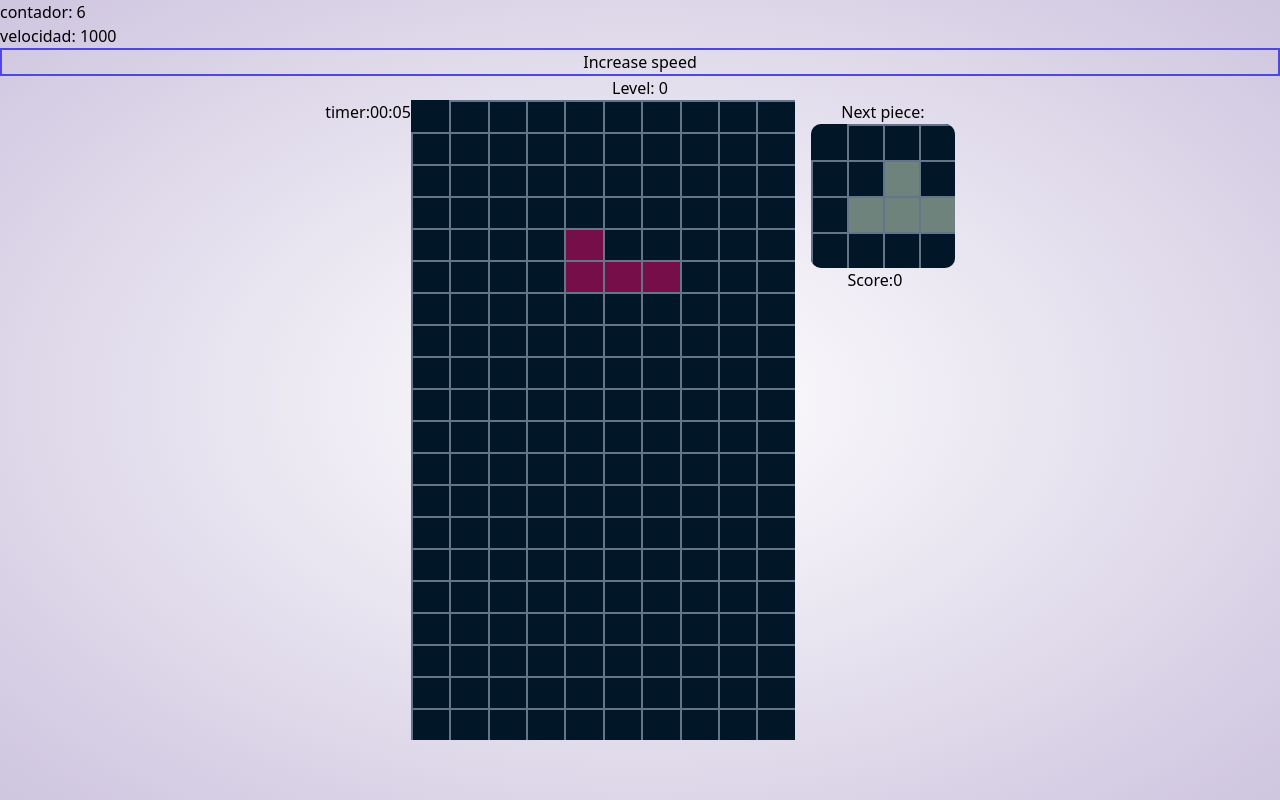
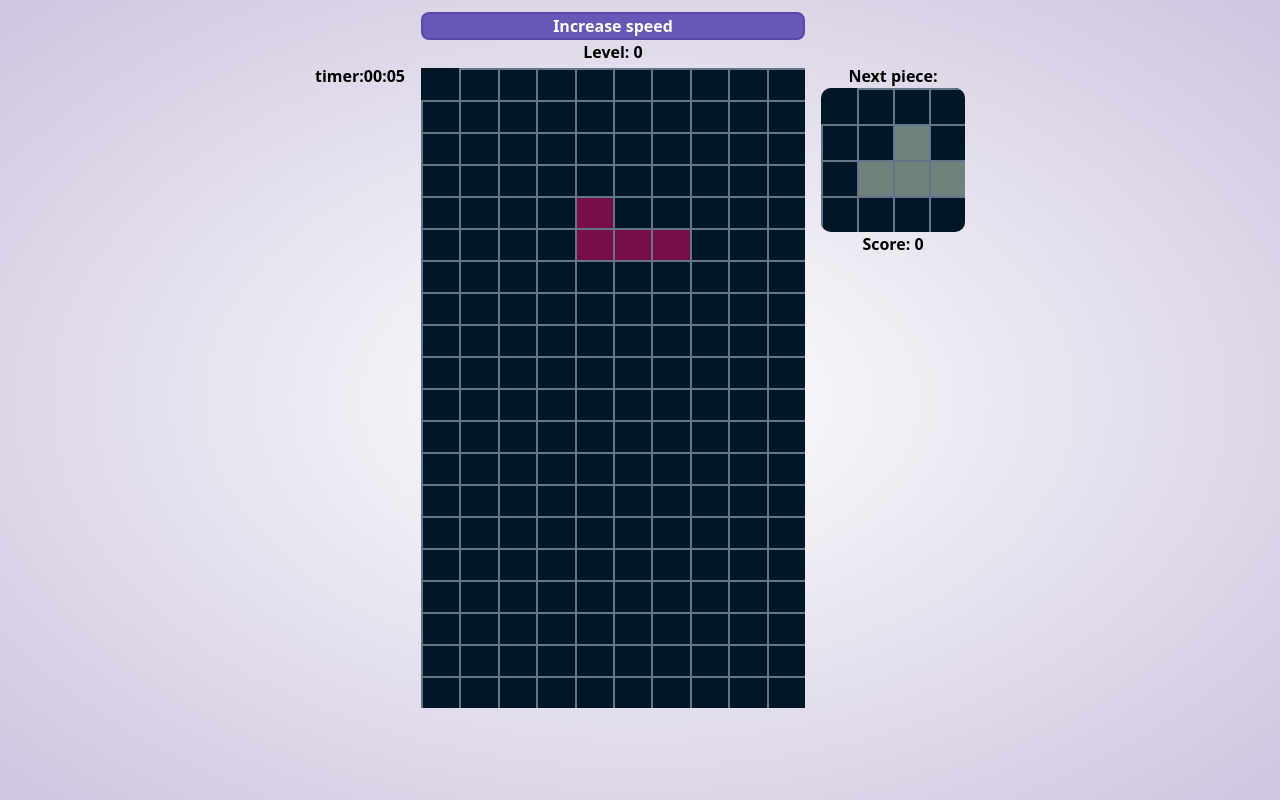
Before and after one commit to Diegdary/tetrisweb, a Next.js app in the folder tetris/: page / in a window 1280 px wide. Built offline with nearby package versions, Linux system fonts and the light colour scheme.

Commit message:
first release version!

```diff
--- a/tetris/app/nextPiece.tsx
+++ b/tetris/app/nextPiece.tsx
@@ -2,9 +2,10 @@ import figures from "./../public/assets/figures.json"
 import { useState,useEffect } from "react";
 
 interface smallMatrix{
-    index:number
+    index:number,
+    score:number
 }
-export default function NextPiece({index}:smallMatrix):JSX.Element{
+export default function NextPiece({index,score}:smallMatrix):JSX.Element{
     const [final_values,setFinal_values] = useState<number[]>([]);
 
     useEffect(()=>{
@@ -33,10 +34,11 @@ export default function NextPiece({index}:smallMatrix):JSX.Element{
 
 
     return <div className="text-center ml-4">
-        <h2>Next piece:</h2>
+        <h2 className="font-semibold">Next piece:</h2>
         <div className={`rounded-[10px] overflow-hidden w-36 h-36 grid grid-cols-4 grid-rows-4 divide-x-2 divide-y-2 divide-slate-500 bg-slate-400`}>
         {final_values.map((value,key) => <div key={key} className={`bg-[${figures.inf[value].color}]`}></div>)}
         </div>
+        <h2 className="font-semibold">Score: {score}</h2>
     </div>
 }
 //DO NOT DELETE
--- a/tetris/app/page.tsx
+++ b/tetris/app/page.tsx
@@ -608,25 +608,20 @@ export default function Page() {
 
   return <div tabIndex={0} className="bg-costum-background h-screen w-screen relative flex flex-col justify-start focus:outline-none" onKeyDown={(e) => { keyeventhandler(e) }}>
 
-    <p>contador: {counter}</p>
-    <p>velocidad: {speed}</p>
-    <button className="border-solid border-2 border-indigo-600 " id="123" ref={buttonref} onClick={selfLevelup}>Increase speed</button>
-    <div className="text-center">Level: {score.level}</div>
     <div id="main content" className="flex justify-center">
-      <div>
+      <div className="mt-16 mr-4 font-semibold">
         timer:{timeConverter(timer)}
       </div>
-      <div>
+      <div className="mt-3">
+        <button className="w-96 h-7 bg-[#6857b6] border-solid border-2 border-[#5a49a6] rounded-lg text-white  font-semibold" id="123" ref={buttonref} onClick={selfLevelup}>Increase speed</button>
+        <div className="h-7 text-center  font-semibold">Level: {score.level}</div>
         <Menu retryfunc={retryGame} visible={onMenu} score={score.score}/>
         <Boardt matrix={board.matrix} pointer={board.pointer}/>
       </div>
-      <div>
-        <NextPiece index={board.pointer.index.next}/>
-        <div className="text-center">Score:{score.score}</div>
+      <div className="mt-16">
+        <NextPiece index={board.pointer.index.next} score={score.score}/>
       </div>
-
     </div>
-
   </div>
 
 
```
